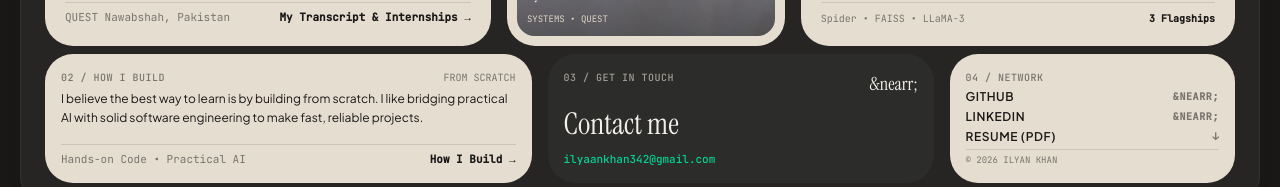
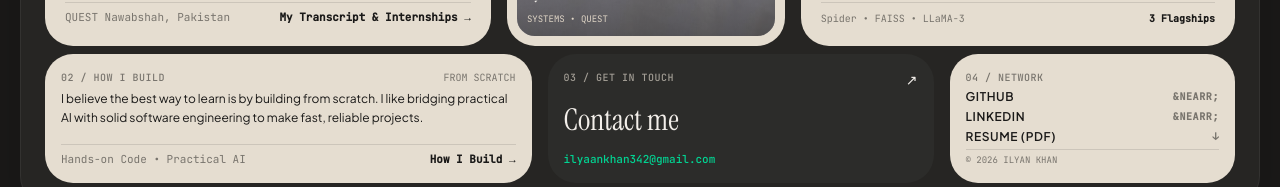
Before and after one commit to Ilyan321/Portfolio, a Next.js app: page / in a window 1280 px wide. Shown: the part 572-759 px from the top of the page. Built offline with nearby package versions, Linux system fonts and the light colour scheme.

Commit message:
style(contact): replace raw entity code with clean unicode arrow icon in section 03

```diff
--- a/components/home-view.tsx
+++ b/components/home-view.tsx
@@ -289,11 +289,11 @@ export function HomeView() {
         </div>
 
         {/* =================================================================== */}
-        {/* 3. BOTTOM BENTO ROW                                                 */}
+        {/* 3. BOTTOM BENTO ROW (CLEAN SECTION 03 CONTACT CARD)                 */}
         {/* =================================================================== */}
         <div className="grid grid-cols-1 md:grid-cols-12 gap-3 sm:gap-4 shrink-0">
 
-          {/* Philosophy Card (Bottom-Left, 5 cols - Dedicated Modal Trigger) */}
+          {/* Philosophy Card (Bottom-Left, 5 cols) */}
           <div className="md:col-span-5 sand-card p-3.5 sm:p-4 flex flex-col justify-between space-y-1.5">
             <div className="space-y-1">
               <div className="flex items-center justify-between">
@@ -318,7 +318,7 @@ export function HomeView() {
             </div>
           </div>
 
-          {/* Contact Card (Bottom-Center, 4 cols) */}
+          {/* Contact Card (Bottom-Center, 4 cols - Clean Arrow & Dispatch) */}
           <div
             onClick={() => setShowContactModal(true)}
             className="md:col-span-4 sand-card-dark p-3.5 sm:p-4 flex flex-col justify-between cursor-pointer hover:bg-[#363633] transition-all group"
@@ -327,8 +327,8 @@ export function HomeView() {
               <span className="text-[10px] font-mono-code uppercase tracking-wider text-[#A39E95] font-medium">
                 03 / GET IN TOUCH
               </span>
-              <span className="font-serif-display text-lg text-[#F3EFEA] group-hover:translate-x-1 group-hover:-translate-y-1 transition-transform">
-                &nearr;
+              <span className="text-sm text-[#F3EFEA] font-mono-code group-hover:translate-x-1 group-hover:-translate-y-1 transition-transform">
+                ↗
               </span>
             </div>
 
@@ -408,7 +408,6 @@ export function HomeView() {
               transition={{ type: 'spring', stiffness: 300, damping: 30 }}
               className="relative w-full max-w-2xl sand-card p-6 sm:p-8 space-y-5 shadow-2xl z-10 border border-[#1A1918]/20 max-h-[90vh] overflow-y-auto"
             >
-              {/* Standard Top-Right Close Button */}
               <button
                 onClick={() => setShowPhilosophyModal(false)}
                 className="absolute top-5 right-5 p-2 text-[#78746D] hover:text-[#1A1918] rounded-full bg-[rgba(26,25,24,0.06)] hover:bg-[rgba(26,25,24,0.12)] transition-colors cursor-pointer"
@@ -460,7 +459,7 @@ export function HomeView() {
                 </div>
               </div>
 
-              {/* Footer Link (Clean, consistent with other modals) */}
+              {/* Footer Link */}
               <div className="pt-3 border-t border-[rgba(26,25,24,0.12)]">
                 <a
                   href="https://github.com/Ilyan321"
```
